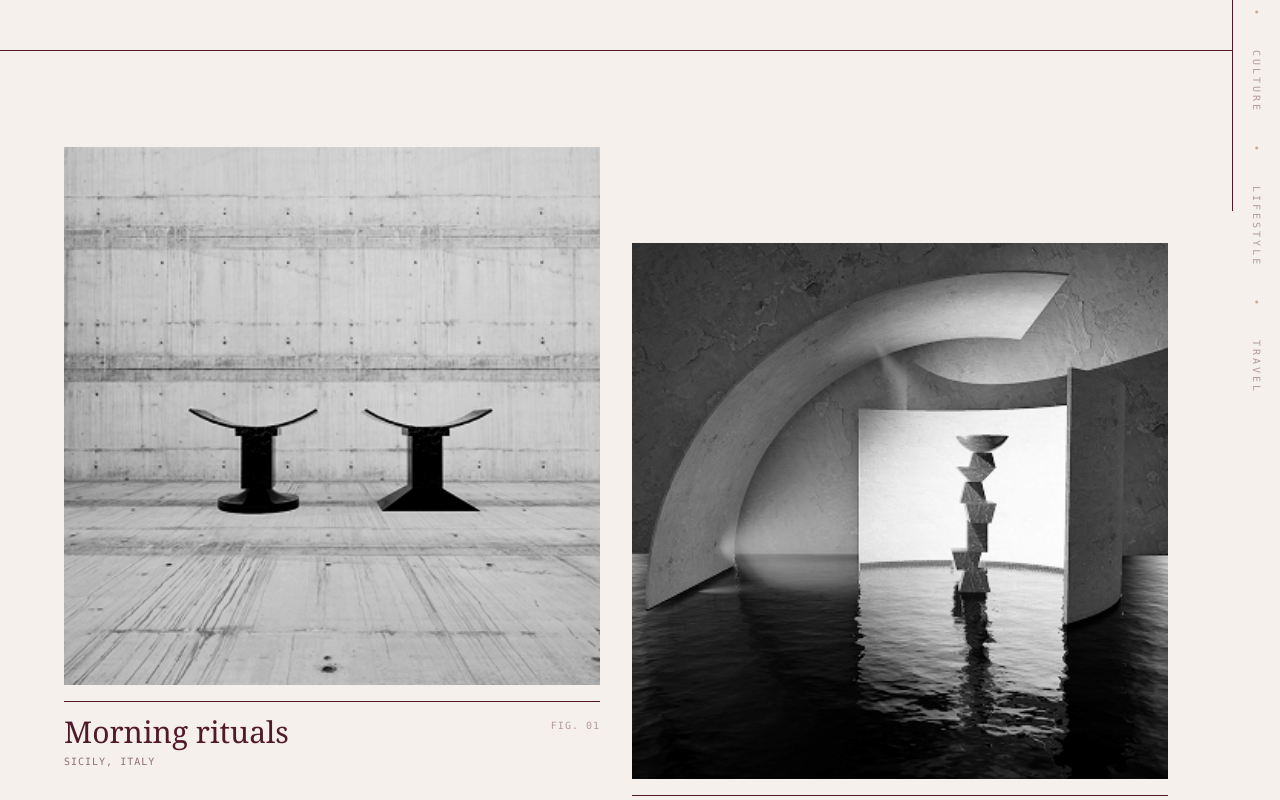
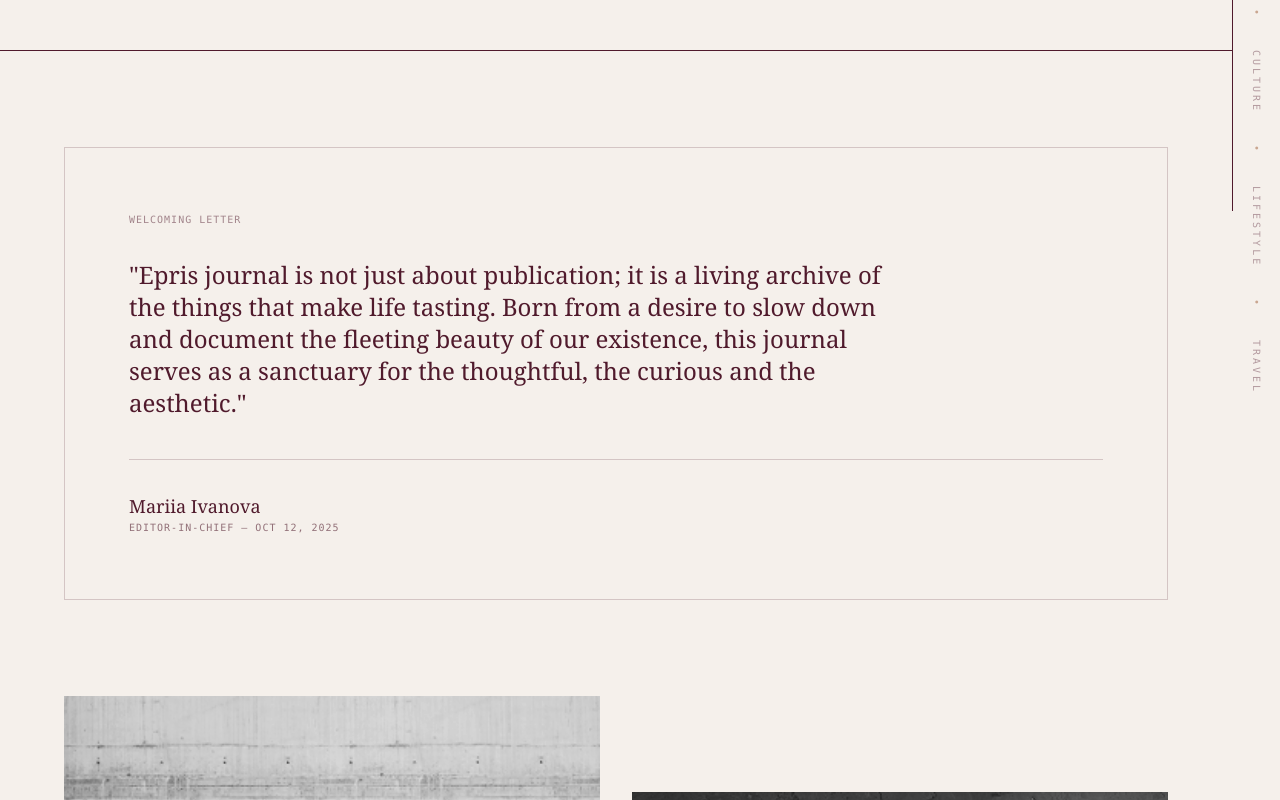
Before and after one commit to eprisj/eprisj.github.io, a React (Vite) app: page / in a window 1280 px wide. Shown: the part 589-1389 px from the top of the page. Built offline with nearby package versions, Linux system fonts and the light colour scheme.

Commit message:
Add welcoming letter section to homepage gallery tab

```diff
--- a/src/App.tsx
+++ b/src/App.tsx
@@ -352,6 +352,27 @@ function AboutSection({ t }: { t: (key: string) => string }) {
         </div>
       </Reveal>
     </div>
+  );
+}
+
+function WelcomingLetter({ t }: { t: (key: string) => string }) {
+  return (
+    <Reveal>
+      <section className="mb-24 border border-[#501a2c]/20 p-10 md:p-16">
+        <div className="font-mono text-[10px] uppercase tracking-widest text-[#501a2c]/50 mb-8">
+          {t('welcoming.letter')}
+        </div>
+        <p className="font-serif text-xl md:text-2xl text-[#501a2c] leading-relaxed mb-10 max-w-3xl">
+          {t('hero.quote')}
+        </p>
+        <div className="flex items-center gap-4 border-t border-[#501a2c]/20 pt-8">
+          <div>
+            <p className="font-serif text-lg text-[#501a2c]">Mariia Ivanova</p>
+            <p className="font-mono text-[10px] uppercase tracking-widest text-[#501a2c]/60">{t('editor')} — OCT 12, 2025</p>
+          </div>
+        </div>
+      </section>
+    </Reveal>
   );
 }
 
@@ -935,7 +956,12 @@ export default function App() {
               exit={{ opacity: 0, y: -20 }}
               transition={{ duration: 0.5 }}
             >
-              {activeTab === 'gallery' && <GallerySection items={items} />}
+              {activeTab === 'gallery' && (
+                <>
+                  <WelcomingLetter t={t} />
+                  <GallerySection items={items} />
+                </>
+              )}
               {activeTab === 'articles' && <ArticlesSection articles={articles} onArticleClick={(article) => setSelectedArticleId(article.id)} t={t} />}
               {activeTab === 'reviews' && <ReviewsSection reviews={reviews} t={t} />}
               {activeTab === 'library' && <LibrarySection libraryItems={libraryItems} t={t} />}
```
Also changed, not shown: src/content/site-content.json.
